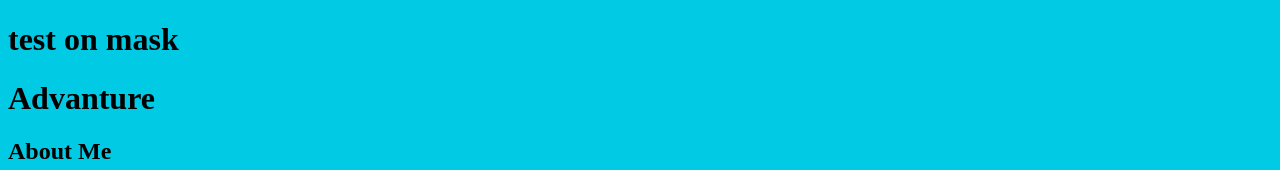
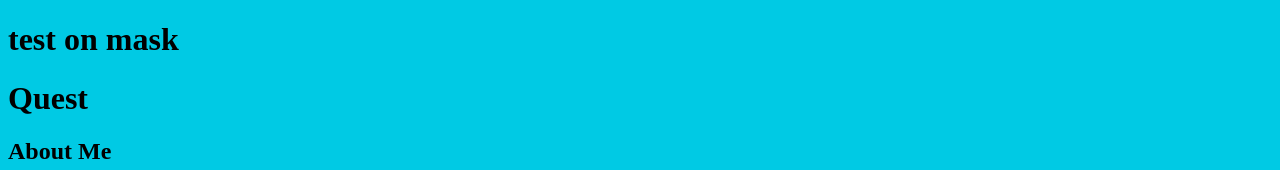
Before and after one commit to feng27/new-git-project, a plain HTML site: page index.html in a window 1280 px wide. Shown: the top 170 px of the page. Drawn offline with Linux system fonts and the light colour scheme.

Commit message:
more for test merge conflict on master

```diff
--- a/index.html
+++ b/index.html
@@ -11,7 +11,7 @@
 <body>
 
     <header>
-        <h1>Advanture</h1>
+        <h1>Quest</h1>
     </header>
 
     <div class="container">
```
